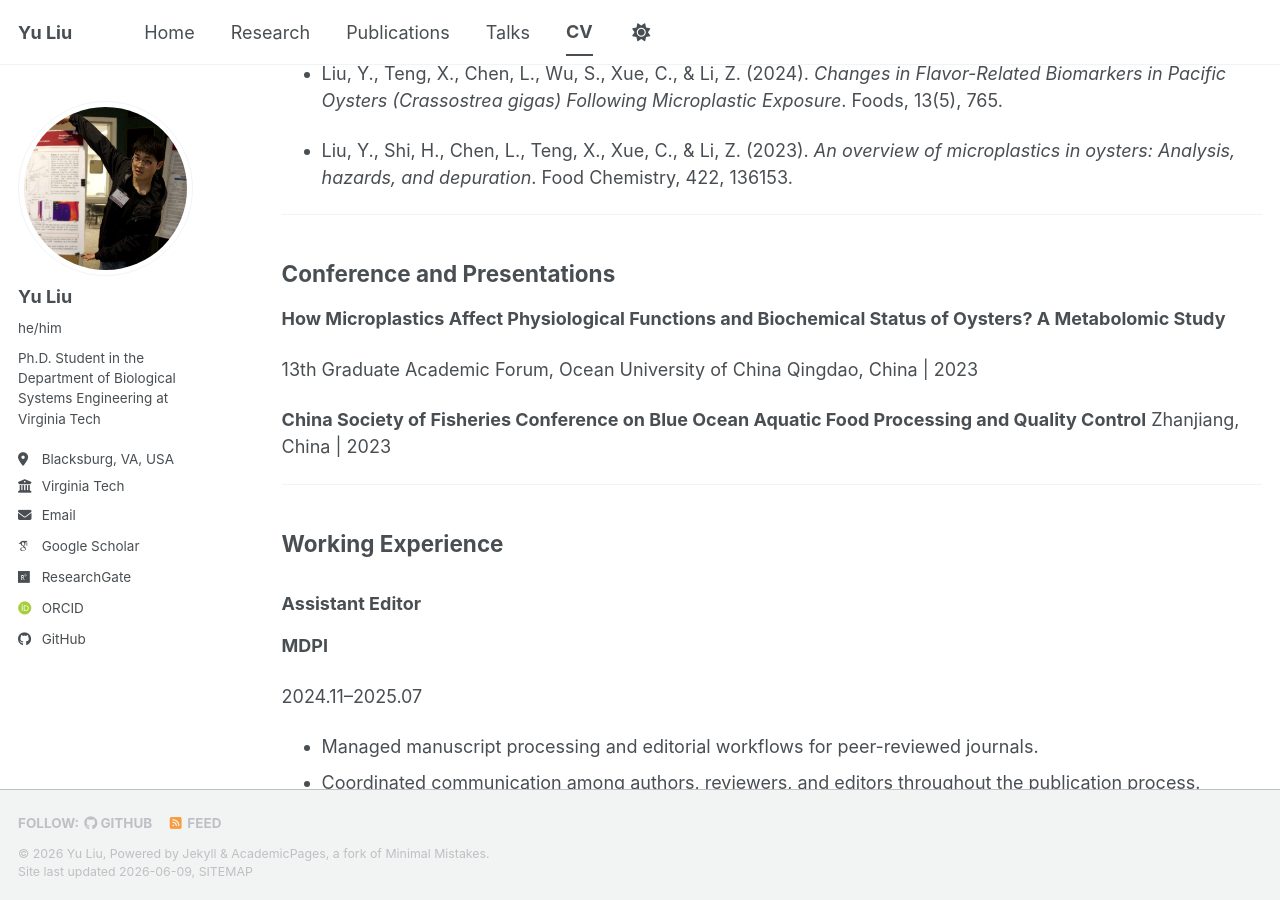
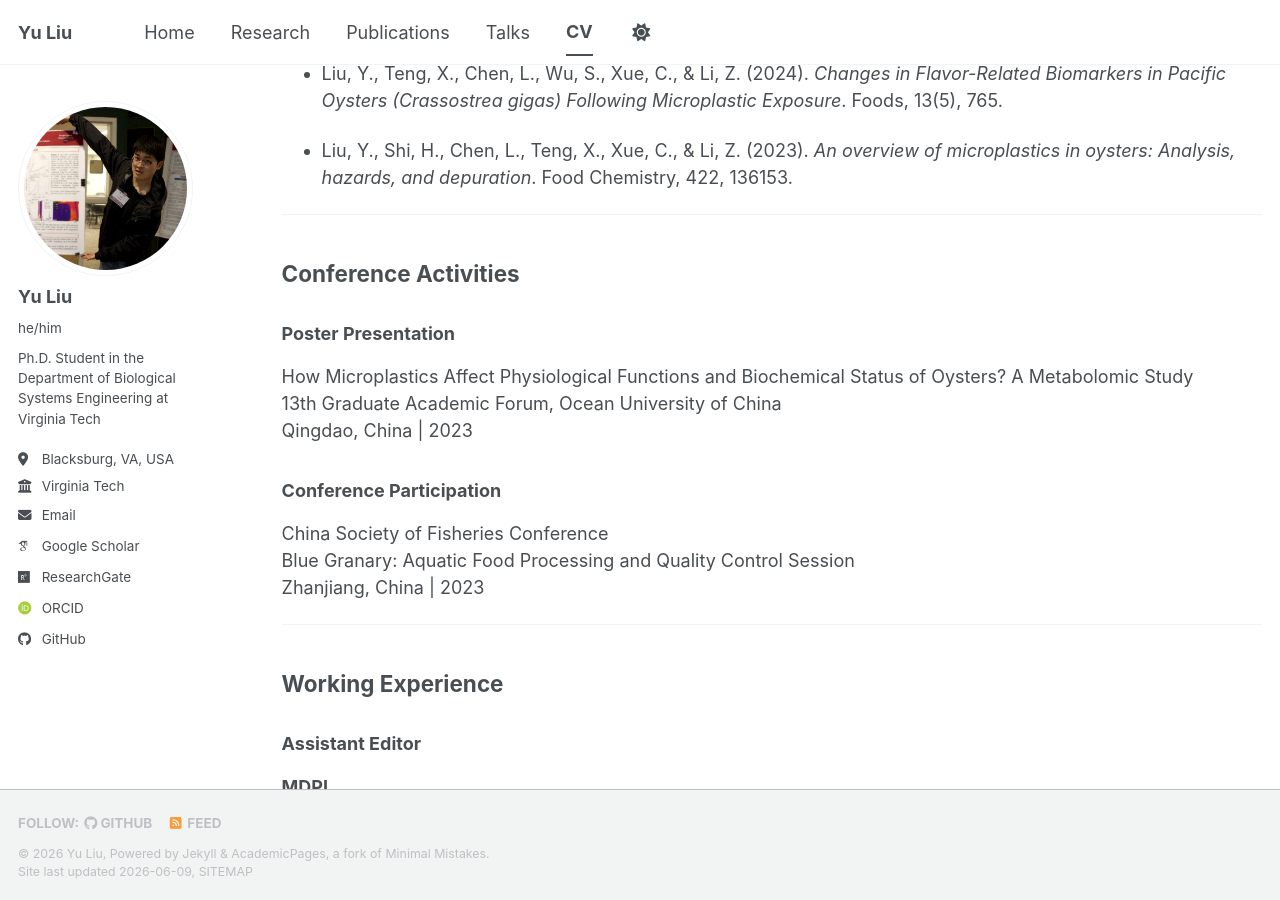
Before and after one commit to yuliu0322/yuliu0322.github.io, a Jekyll site: the page built from _pages/cv.md, in a window 1280 px wide and 900 px high, scrolled down 533 px. Built offline with Jekyll 4.4.1, drawn with Linux system fonts in a browser that asks for light colours; some web fonts are replaced; a script bundle is joined from its source files by our own code; library files that are not in the unit come from our copies.

Commit message:
Update cv.md

```diff
--- a/_pages/cv.md
+++ b/_pages/cv.md
@@ -33,14 +33,18 @@ B.Eng. in Food Science and Engineering
 
 ---
 
-## Conference and Presentations
+## Conference Activities
 
-**How Microplastics Affect Physiological Functions and Biochemical Status of Oysters? A Metabolomic Study**
+### Poster Presentation
 
+How Microplastics Affect Physiological Functions and Biochemical Status of Oysters? A Metabolomic Study
 13th Graduate Academic Forum, Ocean University of China
 Qingdao, China | 2023
 
-**China Society of Fisheries Conference on Blue Ocean Aquatic Food Processing and Quality Control**
+### Conference Participation
+
+China Society of Fisheries Conference
+Blue Granary: Aquatic Food Processing and Quality Control Session
 Zhanjiang, China | 2023
 
 ---
```
